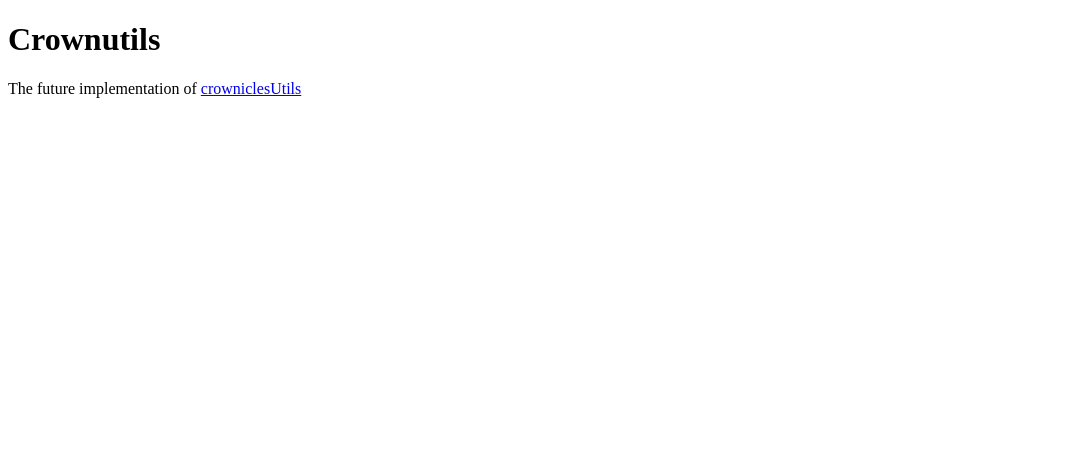
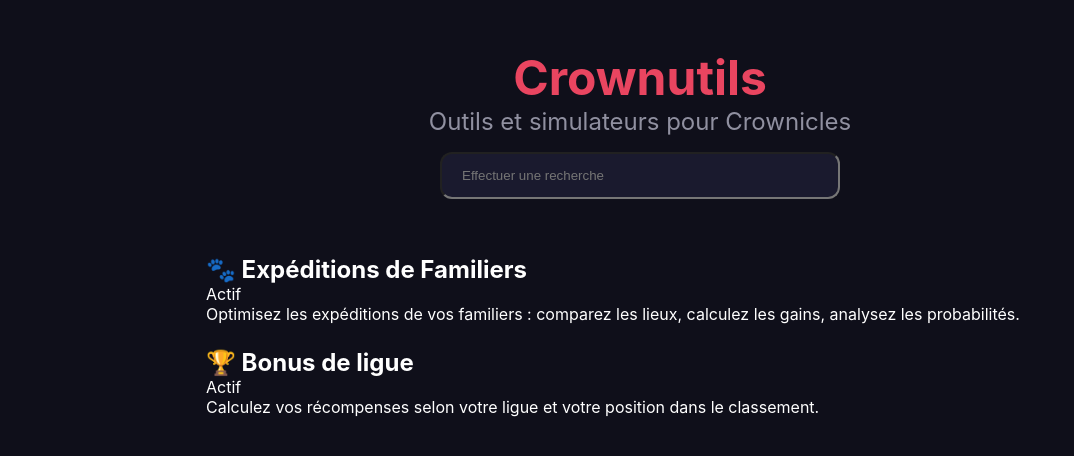
Before and after one commit to Ntalcme/crownutils, a Vue app: page / in a window 1280 px wide. Shown: the top 456 px of the page, without its empty margins (0-1074 px from the left). Built offline with nearby package versions, Linux system fonts and the light colour scheme.

Commit message:
WIP on the homepage

```diff
--- a/src/App.vue
+++ b/src/App.vue
@@ -1,13 +1,7 @@
 <script setup></script>
 
 <template>
-  <h1>Crownutils</h1>
-  <p>
-    The future implementation of
-    <a href="https://ntalcme.github.io/crowniclesUtils/" target="_blank" rel="noopener"
-      >crowniclesUtils</a
-    >
-  </p>
+  <router-view />
 </template>
 
 <style scoped></style>
--- /dev/null
+++ b/src/components/ToolCard.vue
@@ -0,0 +1,27 @@
+<script setup>
+defineProps({
+  tool: {
+    type: Object,
+    required: true,
+  },
+})
+
+const statusMap = {
+  active: 'Actif',
+  obsolete: 'Obsolète',
+}
+
+const displayStatus = (status) => statusMap[status] || status
+
+</script>
+
+<template>
+  <div class="tool-card">
+    <h2>{{ tool.icon }} {{ tool.title }}</h2>
+    <span>{{ displayStatus(tool.status) }}</span>
+    <p>{{ tool.description }}</p>
+  </div>
+</template>
+
+<style scoped>
+</style>
--- /dev/null
+++ b/src/config/tools.js
@@ -0,0 +1,16 @@
+export const toolsConfig = [
+  {
+    id: 'petExpedition',
+    title: 'Expéditions de Familiers',
+    icon: '🐾',
+    description: 'Optimisez les expéditions de vos familiers : comparez les lieux, calculez les gains, analysez les probabilités.',
+    status: 'active'
+  },
+  {
+    id: 'leagueBonus',
+    title: 'Bonus de ligue',
+    icon: '🏆',
+    description: 'Calculez vos récompenses selon votre ligue et votre position dans le classement.',
+    status: 'active'
+  }
+];
--- a/src/main.js
+++ b/src/main.js
@@ -1,6 +1,8 @@
 import { createApp } from 'vue'
 import App from './App.vue'
 import router from './router'
+import './styles/variables.css'
+import './styles/main.css'
 
 const app = createApp(App)
 
--- a/src/router/index.js
+++ b/src/router/index.js
@@ -1,8 +1,14 @@
 import { createRouter, createWebHistory } from 'vue-router'
+import HomePage from '@/views/HomePage.vue'
 
 const router = createRouter({
   history: createWebHistory(import.meta.env.BASE_URL),
-  routes: [],
+  routes: [
+    {
+      path: '/',
+      component: HomePage
+    }
+  ],
 })
 
 export default router
--- /dev/null
+++ b/src/styles/HomePage.css
@@ -0,0 +1,36 @@
+.home-header {
+  text-align: center;
+  margin-bottom: 1.5rem;
+  padding: 3rem 1.5rem 2rem;
+  font-size: 1.5rem;
+}
+
+.home-header h1 {
+  color: #e94560;
+}
+
+.home-header p {
+  color: #9090a0;
+  margin-bottom: 1rem;
+}
+
+.home-header input[type='text'] {
+  width: 100%;
+  max-width: 400px;
+  padding: 0.875rem 1.25rem;
+  color: #ffffff;
+  border-radius: 12px;
+  background-color: #1a1a2e;
+}
+
+.home-main {
+  width: 100%;
+  max-width: 900px;
+  margin: 0 auto;
+  padding: 0 var(--padding);
+}
+
+.tool-grid {
+    display: grid;
+    gap: 1.5rem;
+}
--- /dev/null
+++ b/src/styles/main.css
@@ -0,0 +1,12 @@
+* {
+    box-sizing: border-box;
+    margin: 0;
+    padding: 0;
+}
+
+body {
+  margin: 0;
+  font-family: 'Inter', 'Segoe UI', system-ui, -apple-system, sans-serif;
+  background: var(--background-color);
+  color: var(--text-color);
+}
--- /dev/null
+++ b/src/styles/variables.css
@@ -0,0 +1,8 @@
+:root {
+  --primary-color: #42b883;
+  --secondary-color: #35495e;
+  --background-color: #0f0f1a;
+  --padding: 1rem;
+  --border-radius: 12px;
+  --text-color: #ffffff;
+}
--- /dev/null
+++ b/src/views/HomePage.vue
@@ -0,0 +1,28 @@
+<script setup>
+import { ref, computed } from 'vue'
+import { toolsConfig } from '@/config/tools'
+import ToolCard from '@/components/ToolCard.vue'
+import '@/styles/HomePage.css'
+
+const search = ref('')
+
+const filteredTools = computed(() =>
+  toolsConfig.filter(tool =>
+    tool.title.toLowerCase().includes(search.value.toLowerCase())
+  )
+)
+</script>
+
+<template>
+  <header class="home-header">
+    <h1>Crownutils</h1>
+    <p>Outils et simulateurs pour Crownicles</p>
+    <input type="text" v-model="search" placeholder="Effectuer une recherche">
+  </header>
+
+  <main class="home-main">
+    <section class="tool-grid">
+      <ToolCard v-for="tool in filteredTools" :key="tool.id" :tool="tool"/>
+    </section>
+  </main>
+</template>
```
